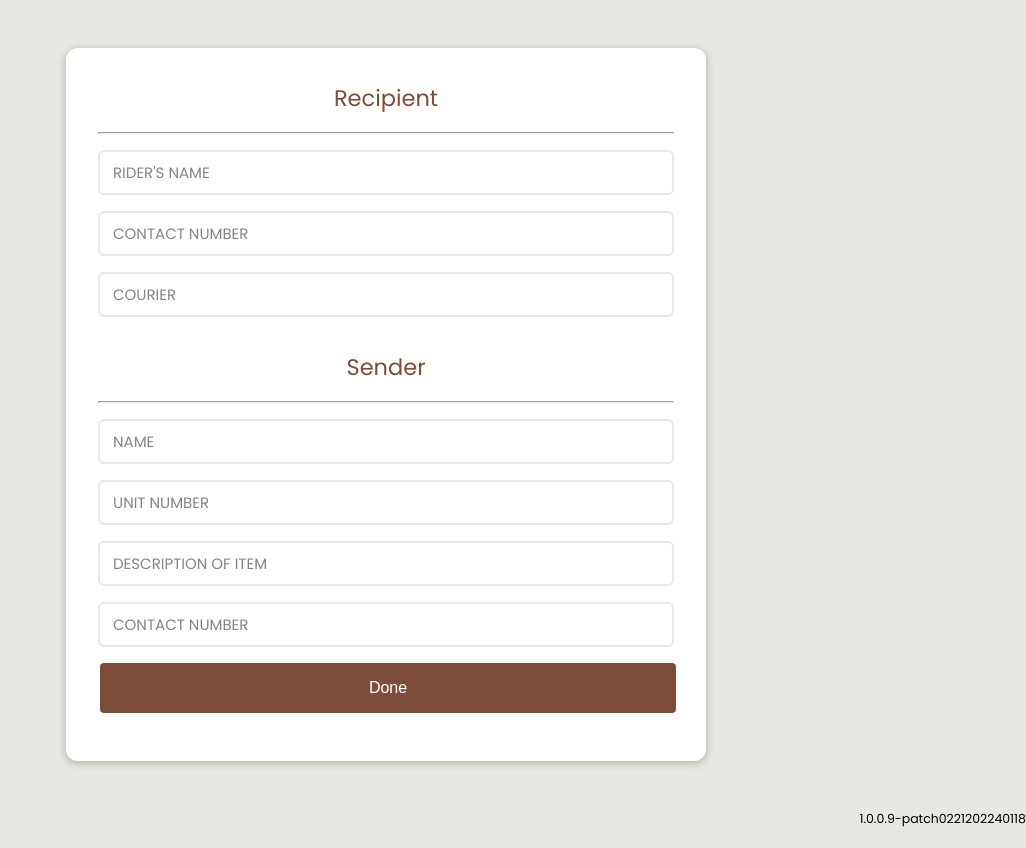
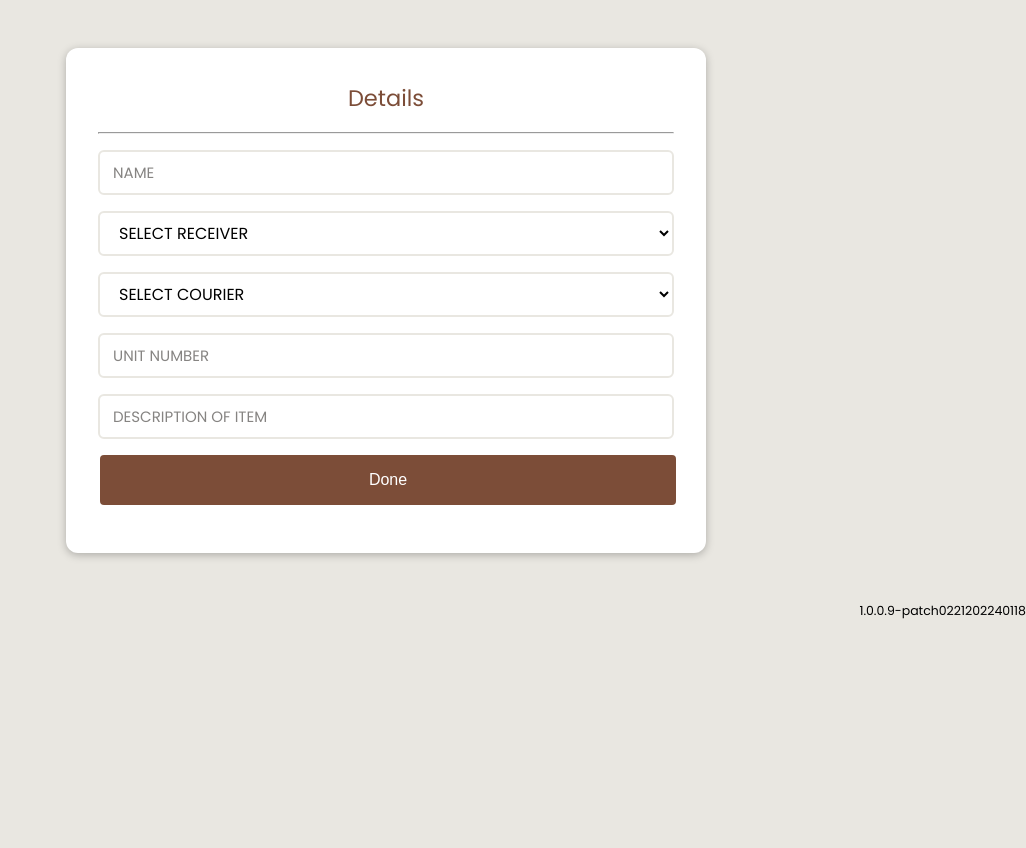
Before and after one commit to rmm-services/parcel-logger-web, a Vue app: page /pickup_parcel in a window 1280 px wide. Shown: the whole page, without its empty margins (254-1280 px from the left). Built offline with nearby package versions, Linux system fonts and the light colour scheme; what notiwind, vue-loading-overlay, vue-sweetalert2 would draw is missing.

Commit message:
change pick up fields

```diff
--- a/package.json
+++ b/package.json
@@ -13,6 +13,7 @@
     "@chenfengyuan/vue-qrcode": "^2.0.0",
     "axios": "^1.4.0",
     "notiwind": "^2.0.2",
+    "primevue": "^3.51.0",
     "qrcode": "^1.5.3",
     "sweetalert2": "^11.7.27",
     "vue": "^3.3.4",
--- a/src/assets/main.css
+++ b/src/assets/main.css
@@ -66,6 +66,19 @@ hr{
   outline: none;
   font-family: "Poppins";
   text-transform: uppercase;
+}
+.input-field select{
+  width: 100%;
+ height: 45px;
+ border-radius: 6px;
+ font-size: 16px;
+ padding: 0 15px;
+ border: 2px solid #E9E7E1;
+ background: transparent;
+ color: #000000;
+ outline: none;
+ font-family: "Poppins";
+ text-transform: uppercase;
 }
 .input-field label{
   position: absolute;
--- a/src/views/PickupParcelView.vue
+++ b/src/views/PickupParcelView.vue
@@ -38,7 +38,10 @@ export default {
             propsParcelItemDescription: '',
             propsParcelMobileNumber: '',
             fullPage: true,
-            isLoading: true
+            isLoading: true,
+            selectedReceiver: '',
+            selectedCourier: '',
+            showInput: false
         };
     },
     mounted() {
@@ -192,36 +195,45 @@ export default {
 <template>
   <div id="form-app">
     <form>
-      <h2>Recipient</h2>
+      <h2>Details</h2>
       <hr>
       <div class="form-control">
 
         <div class="input-field" :class="{invalid: riderNameValidity === 'invalid'}">
           <input name="rider-name" id="rider-name" type="text" required v-model.trim="enteredRiderName" @blur="validateInputRDN"/>
-          <label for="rider-name">Rider's Name</label>
+          <label for="rider-name">Name</label>
           <p v-if="riderNameValidity === 'invalid'">Please enter a valid name!</p>
         </div>
 
-        <div class="input-field" :class="{invalid: riderContactNumberValidity === 'invalid'}">
-          <input name="rider-contact-number" id="rider-contact-number"
-          type="text" required v-model.trim="enteredRiderContactNum" @blur="validateInputRCN" />
-          <label for="rider-contact-number">Contact Number</label>
-          <p v-if="riderContactNumberValidity === 'invalid'">Please enter a valid number!</p>
+        <div class="input-field">
+          <select v-model="selectedReceiver">
+            <option disabled value="">Select Receiver</option>
+            <option>Broker</option>
+            <option>Rider</option>
+            <option>Unit Owner</option>
+            <option>Others</option>
+          </select>
+        </div>
+
+        <div v-if="selectedReceiver === 'Others'" class="input-field">
+          <input name="receiver" id="receiver" type="text" required v-model.trim="enteredReceiver"/>
+          <label for="receiver">Others</label>
         </div>
 
         <div class="input-field">
-          <input name="rider-courier" id="rider-courier" type="text" required v-model.trim="enteredCourier" @blur="validateInput" />
-          <label for="rider-courier">Courier</label>
+          <select v-model="selectedCourier">
+            <option disabled value="">Select Courier</option>
+            <option>Grab</option>
+            <option>Move It</option>
+            <option>Lalamove</option>
+            <option>Joyride</option>
+            <option>Others</option>
+          </select>
         </div>
 
-      <h2>Sender</h2>
-      <hr>
-
-        <div class="input-field" :class="{invalid: senderNameValidity === 'invalid'}">
-          <input name="sender-name" id="sender-name"
-          type="text" required v-model.trim="enteredSenderName" @blur="validateInputSN" />
-          <label for="sender-name">Name</label>
-          <p v-if="senderNameValidity === 'invalid'">Please enter a valid name!</p>
+        <div class="input-field" v-if="selectedCourier === 'Others'">
+          <input name="courier" id="courier" type="text" required v-model.trim="enteredCourier"/>
+          <label for="courier">Others</label>
         </div>
 
         <div class="input-field" :class="{invalid: unitNumberValidity === 'invalid'}">
@@ -235,13 +247,6 @@ export default {
           <input name="description-item" id="description-item" type="text" required v-model.trim="enteredDescItem" @blur="validateInputDI" />
           <label for="description-item">Description Of Item</label>
           <p v-if="descItemValidity === 'invalid'">Please enter a valid description item!</p>
-        </div>
-
-        <div class="input-field" :class="{invalid: contactNumberValidity === 'invalid'}">
-          <input name="contact-number" id="contact-number"
-          type="text" required v-model.trim="enteredContactNum" @blur="validateInputCN" />
-          <label for="contact-number">Contact Number</label>
-          <p v-if="contactNumberValidity === 'invalid'">Please enter a valid number!</p>
         </div>
 
       </div>
```
Also changed, not shown: 1 other file (tests, documents, lock files or other folders).
